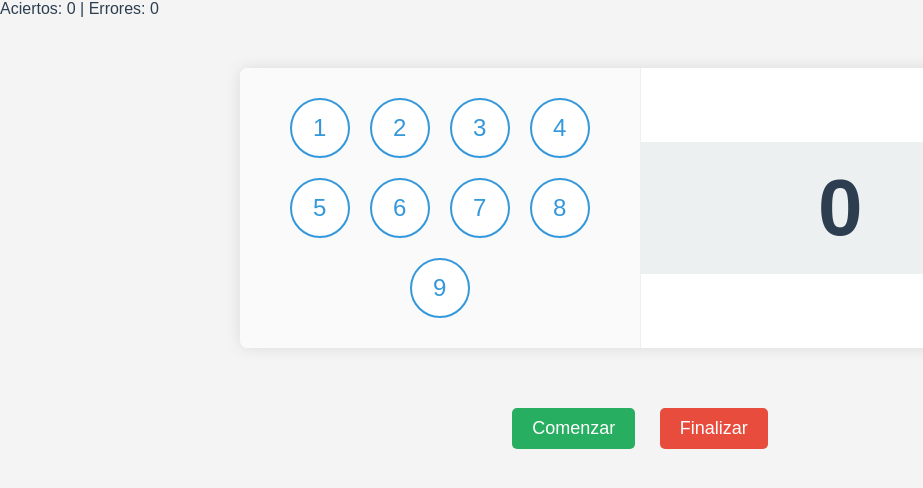
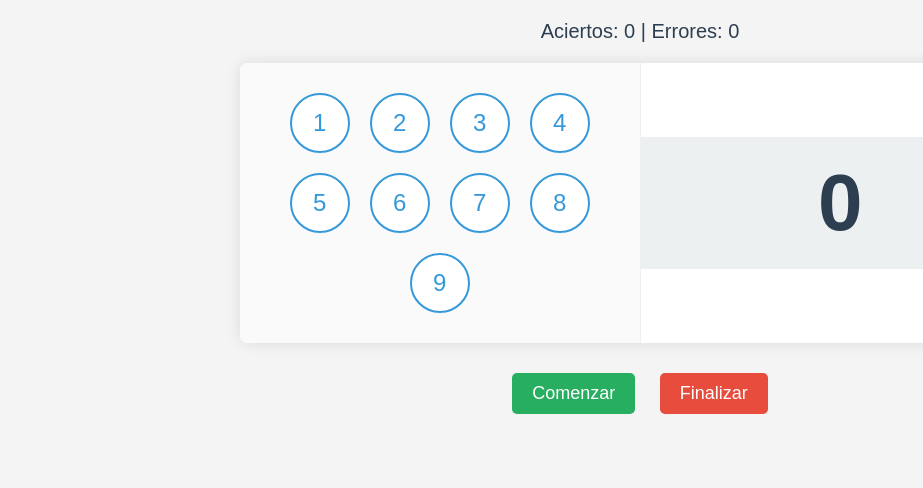
Before and after one commit to HAV2023/HTML-CSS-JS, a PHP site: page / in a window 1280 px wide. Shown: the top 488 px of the page, without its empty margins (0-923 px from the left). Run offline with PHP 8.4, Linux system fonts and the light colour scheme.

Commit message:
Update styles.css

```diff
--- a/Juego de números/styles.css
+++ b/Juego de números/styles.css
@@ -6,12 +6,19 @@ body {
   color: #2c3e50;
 }
 
+/* Marcador de aciertos y errores */
+#scoreboard {
+  text-align: center;
+  font-size: 20px;
+  margin: 20px auto;
+}
+
 /* Contenedor principal del juego */
 #game-container {
   display: flex;
   justify-content: center;
   align-items: center;
-  margin: 50px auto;
+  margin: 20px auto;
   max-width: 800px;
   background: #fff;
   box-shadow: 0 0 15px rgba(0,0,0,0.1);
```
